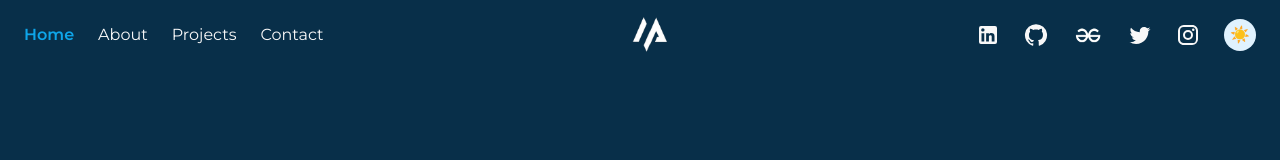
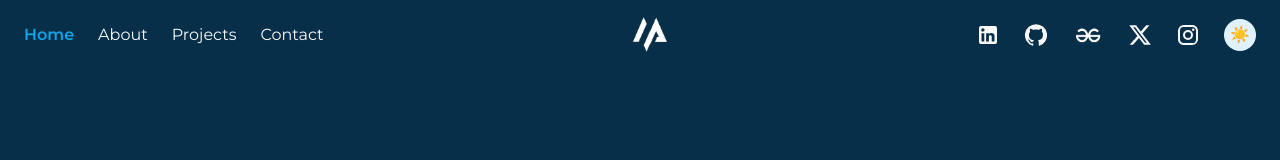
Before and after one commit to ayusham001/Portfolio, a React (Vite) app: page / in a window 1280 px wide. Shown: the top 160 px of the page. Built offline with nearby package versions, Linux system fonts and the light colour scheme.

Commit message:
X Logo Update

```diff
--- a/src/components/Navbar.jsx
+++ b/src/components/Navbar.jsx
@@ -7,6 +7,7 @@ import WGFG from '../assets/gfghite.png';
 import GFG from '../assets/gfg.png';
 import LinkedInIcon from '@mui/icons-material/LinkedIn';
 import GitHubIcon from '@mui/icons-material/GitHub';
+import XIcon from '@mui/icons-material/X';
 import TwitterIcon from '@mui/icons-material/Twitter';
 import InstagramIcon from '@mui/icons-material/Instagram';
 
@@ -26,7 +27,7 @@ export default function Navbar({ isLightMode, toggleLightMode }) {
                     <a href="https://www.linkedin.com/in/ayush-mishra-809385215/" target='_blank' ><LinkedInIcon className={isLightMode ? 'text-blue-600' : "text-white-800"} /></a>
                     <a href="https://github.com/ayusham001" target='_blank' ><GitHubIcon className={isLightMode ? 'text-blue-950' : "text-white-800"} /></a>
                     <a href="https://auth.geeksforgeeks.org/user/ayusham001/practice"target='_blank'>{isLightMode ? <img src={GFG} alt='logo' className="w-7 h-4" /> : <img src={WGFG} alt='logo' className="w-8 h-9" />}</a>
-                    <a href="https://twitter.com/ayusham001" target='_blank'><TwitterIcon className={isLightMode ? 'text-sky-500' : "text-white-800"} /></a>
+                    <a href="https://twitter.com/ayusham001" target='_blank'><XIcon className={isLightMode ? 'text-black' : "text-white-800"} /></a>
                     <a href="https://www.instagram.com/ayush.__mishra/"target='_blank'><InstagramIcon className={isLightMode ? 'text-rose-500' : "text-white-800"} /></a>
                     <button
                         onClick={toggleLightMode}
```
